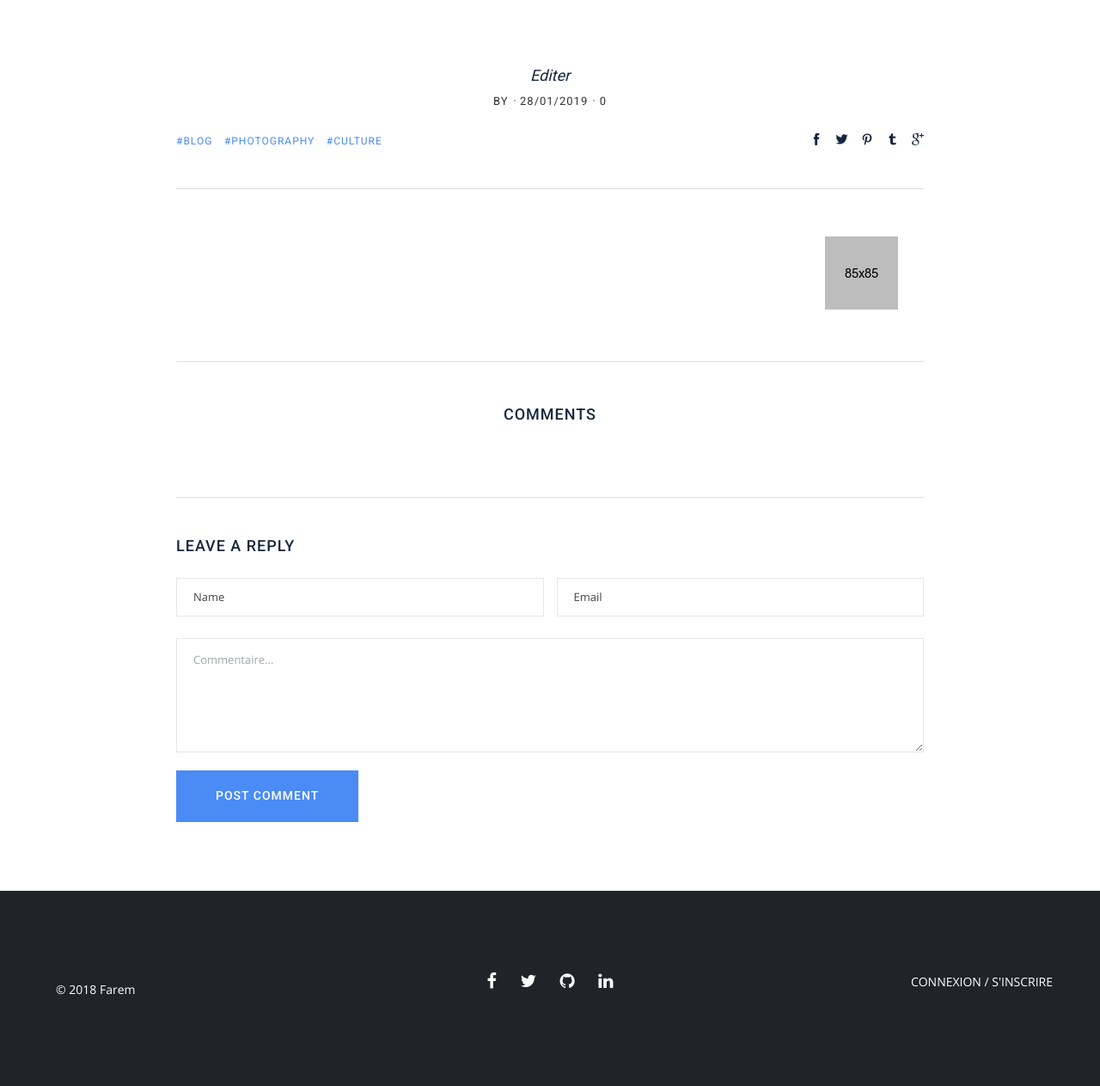
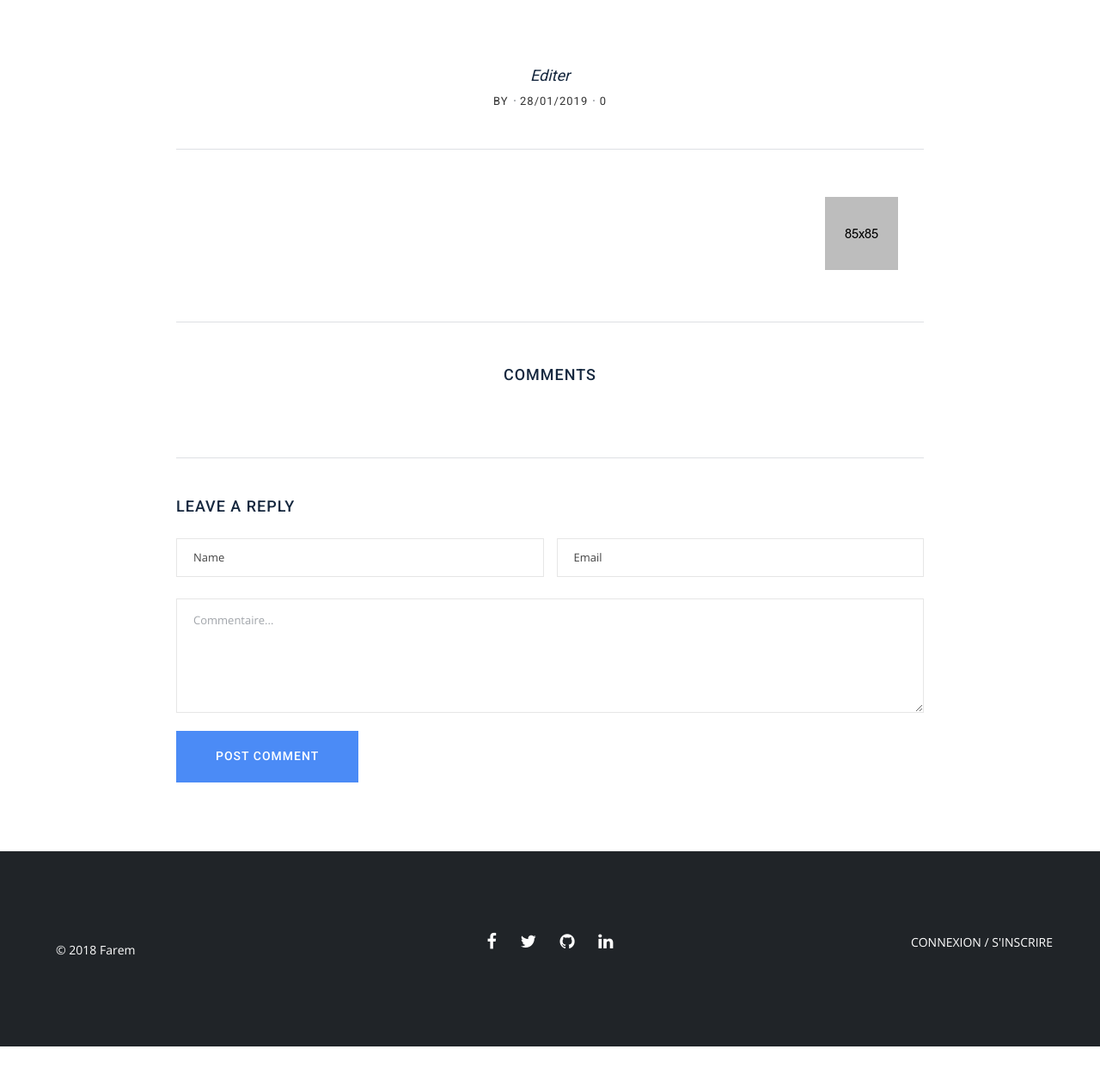
Before and after one commit to Balgr/blog, a PHP site: the page made by app/views/frontend/posts/blog-details-2.html.twig in a window 1280 px wide. Shown: the part 531-1794 px from the top of the page at 86% size. After the commit the page ends 1748 px from the top, so only its background shows below. Run offline with PHP 8.4, Linux system fonts and the light colour scheme; the template is opened without the code that fills it, so the values that code supplies are empty; some libraries are stand-ins or nearby versions.

Commit message:
Solving some Todos

```diff
--- a/app/views/backend/posts/detail.html.twig
+++ b/app/views/backend/posts/detail.html.twig
@@ -43,7 +43,6 @@
                                <input type="text" name="lastEditReason" class="form-control">
                             </div>
                         </div>{% endif %}
-                        <!-- TODO : ajouter le fichier image -->
                         <input type="submit" value="Créer">
                     </form>
                 </div>
--- a/app/views/frontend/posts/blog-details-2.html.twig
+++ b/app/views/frontend/posts/blog-details-2.html.twig
@@ -25,25 +25,6 @@
                                 </div>
                             </div>
                             {{ post.content }}
-                            <!-- TODO : TAGS will later be implemented for each post, and will be displayed below -->
-                            <div class="details-category-social">
-                                <div class="details-category">
-                                    <ul>
-                                        <li><a href="#">#blog</a></li>
-                                        <li><a href="#">#Photography</a></li>
-                                        <li><a href="#">#Culture</a></li>
-                                    </ul>
-                                </div>
-                                <div class="details-social">
-                                    <ul>
-                                        <li><a href="#"><i class="ti-facebook"></i></a></li>
-                                        <li><a href="#"><i class="ti-twitter-alt"></i></a></li>
-                                        <li><a href="#"><i class="ti-pinterest"></i></a></li>
-                                        <li><a href="#"><i class="ti-tumblr-alt"></i></a></li>
-                                        <li><a href="#"><i class="ti-google"></i></a></li>
-                                    </ul>
-                                </div>
-                            </div>
                             <div class="b-details-author mt-45 mb-50 pt-55 pb-60 border-bottom-4 border-top-5">
                                 <div class="b-details-author-img">
                                     <img alt="" src="/public/frontend/img/blog/blog-author-2.png">
```
